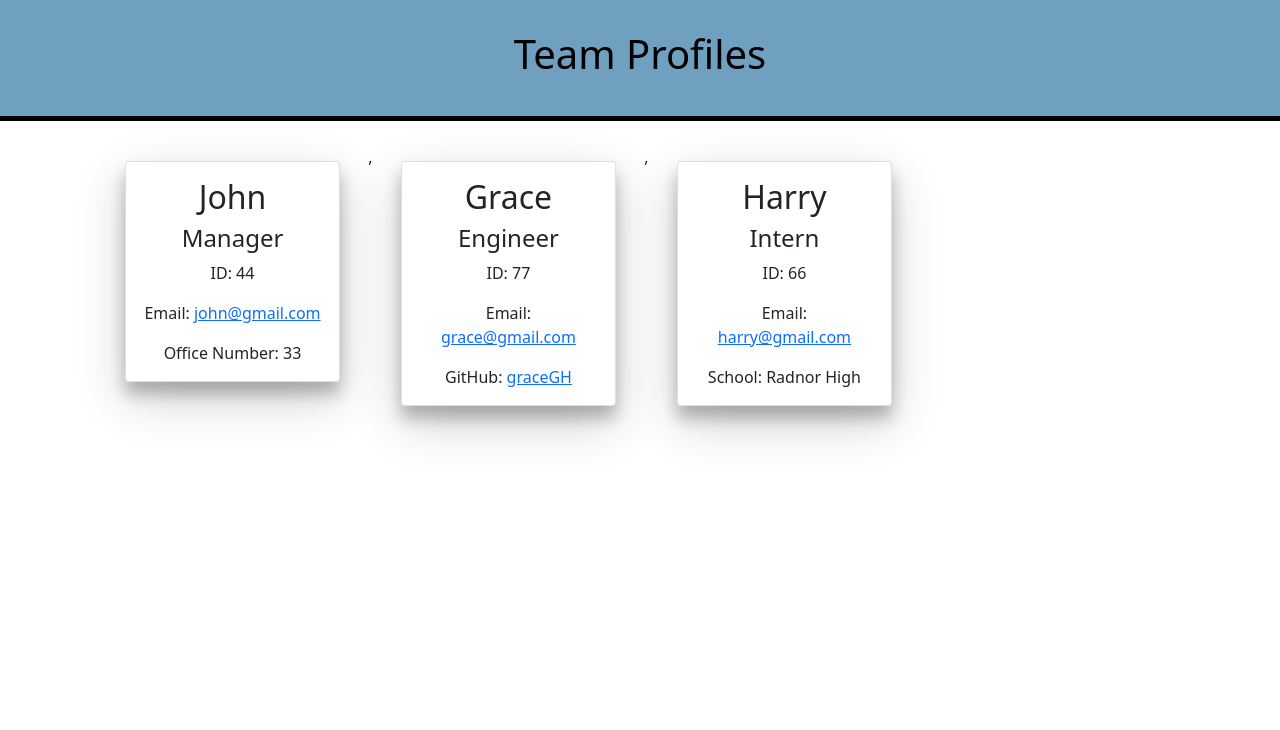
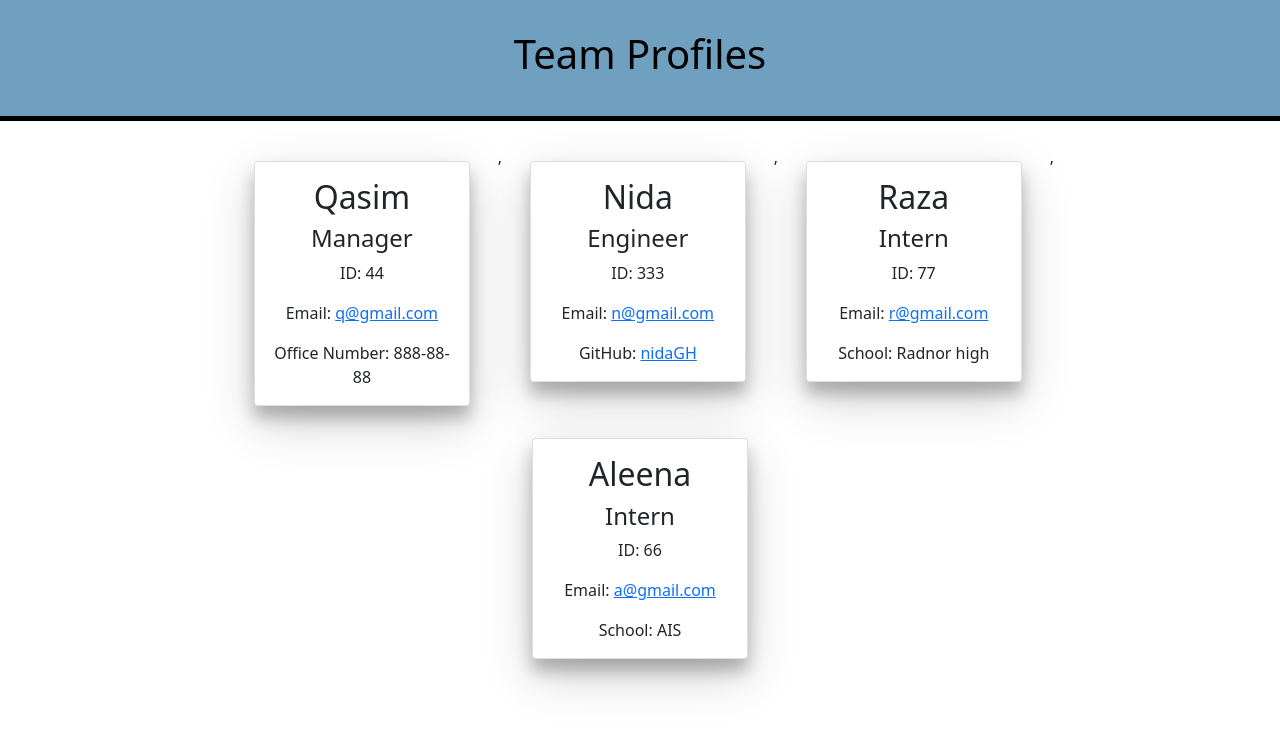
Before and after one commit to nidaqg/team-profile-generator, a website: page index.html in a window 1280 px wide. Drawn offline with nearby package versions, Linux system fonts and the light colour scheme.

```diff
--- a/index.html
+++ b/index.html
@@ -15,43 +15,56 @@
     <main>
       <section class="row justify-content-center">
       <section class="mt-4 mb-4 col-md-10 text-center justify-content-center">
-      <section class="row">
+      <section class="row justify-content-center">
 
-        <section class="col-md-3">
+        <section class="col-lg-3">
         <section class="card m-3 teamCard">
         <section class="card-body">
-        <h2 class="card-title">John</h2>
+        <h2 class="card-title">Qasim</h2>
         <h4 class="card-title">Manager</h4>
         <p class="card-text">ID: 44</p>
-        <p class="card-text">Email: <a href="mailto:john@gmail.com" target="_blank" rel="noopener noreferrer">john@gmail.com</a></p>
+        <p class="card-text">Email: <a href="mailto:q@gmail.com" target="_blank" rel="noopener noreferrer">q@gmail.com</a></p>
 
-        <p class="card-text">Office Number: 33</p>
+        <p class="card-text">Office Number: 888-88-88</p>
         </section>
         </section>
         </section>
         ,
-        <section class="col-md-3">
+        <section class="col-lg-3">
         <section class="card m-3 teamCard">
         <section class="card-body">
-        <h2 class="card-title">Grace</h2>
+        <h2 class="card-title">Nida</h2>
         <h4 class="card-title">Engineer</h4>
-        <p class="card-text">ID: 77</p>
-        <p class="card-text">Email: <a href="mailto:grace@gmail.com" target="_blank" rel="noopener noreferrer">grace@gmail.com</a></p>
+        <p class="card-text">ID: 333</p>
+        <p class="card-text">Email: <a href="mailto:n@gmail.com" target="_blank" rel="noopener noreferrer">n@gmail.com</a></p>
 
-        <p class="card-text">GitHub: <a href="https://github.com/graceGH">graceGH</a></p>
+        <p class="card-text">GitHub: <a href="https://github.com/nidaGH" target="_blank" rel="noopener noreferrer">nidaGH</a></p>
         </section>
         </section>
         </section>
         ,
-        <section class="col-md-3">
+        <section class="col-lg-3">
         <section class="card m-3 teamCard">
         <section class="card-body">
-        <h2 class="card-title">Harry</h2>
+        <h2 class="card-title">Raza</h2>
+        <h4 class="card-title">Intern</h4>
+        <p class="card-text">ID: 77</p>
+        <p class="card-text">Email: <a href="mailto:r@gmail.com" target="_blank" rel="noopener noreferrer">r@gmail.com</a></p>
+
+        <p class="card-text">School: Radnor high</p>
+        </section>
+        </section>
+        </section>
+        ,
+        <section class="col-lg-3">
+        <section class="card m-3 teamCard">
+        <section class="card-body">
+        <h2 class="card-title">Aleena</h2>
         <h4 class="card-title">Intern</h4>
         <p class="card-text">ID: 66</p>
-        <p class="card-text">Email: <a href="mailto:harry@gmail.com" target="_blank" rel="noopener noreferrer">harry@gmail.com</a></p>
+        <p class="card-text">Email: <a href="mailto:a@gmail.com" target="_blank" rel="noopener noreferrer">a@gmail.com</a></p>
 
-        <p class="card-text">School: Radnor High</p>
+        <p class="card-text">School: AIS</p>
         </section>
         </section>
         </section>
```
Also changed, not shown: index.js (+24 -4 lines), dist/renderedOutput.js.
